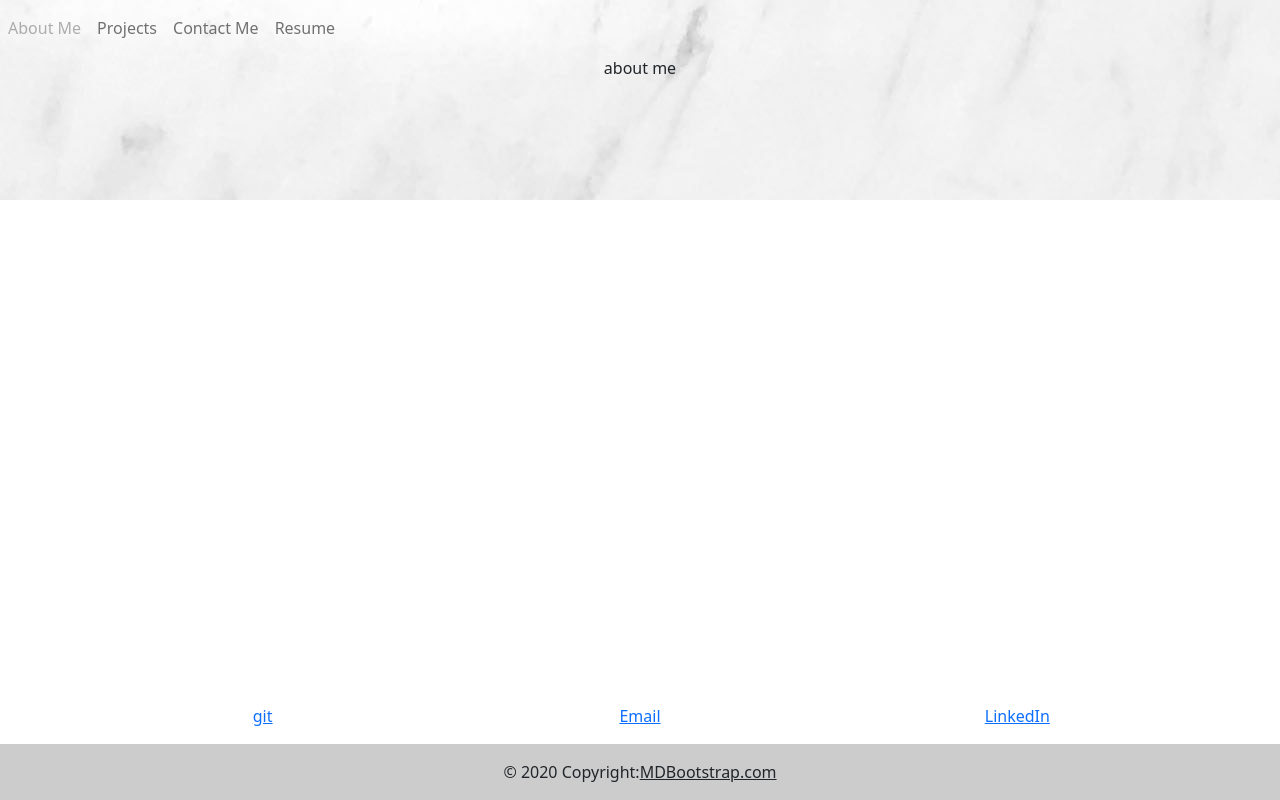
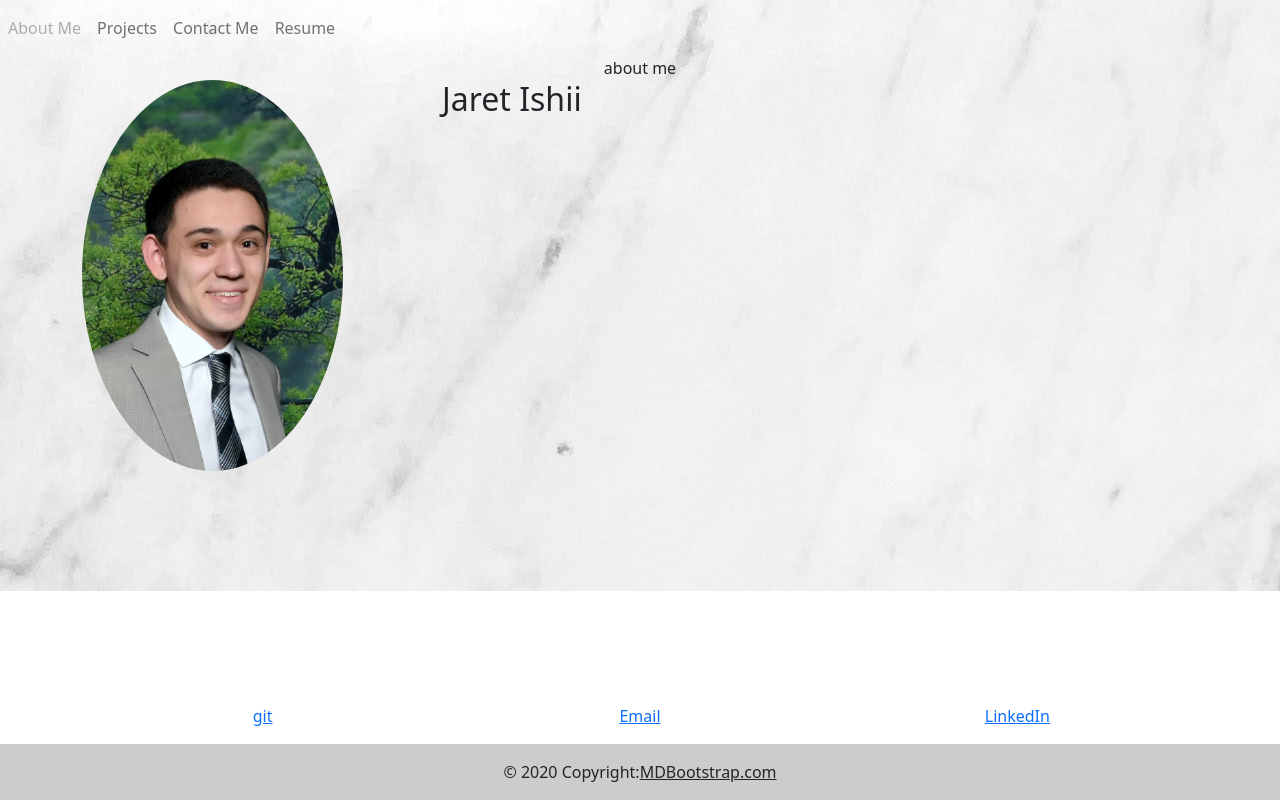
Before and after one commit to smudge121/React-Portfolio, a React (Create React App) app in the folder portfolio/: page / in a window 1280 px wide. Built offline with nearby package versions, Linux system fonts and the light colour scheme; a web font is replaced by a local one.

Commit message:
started styling about me

```diff
--- a/portfolio/src/App.css
+++ b/portfolio/src/App.css
@@ -58,3 +58,12 @@
 .icon {
   width: 24px;
 }
+
+.about-img {
+  width: 256px;
+}
+
+.text-left {
+  text-align: left;
+  padding-left: 75px;
+}
--- a/portfolio/src/components/sections/AboutMe.js
+++ b/portfolio/src/components/sections/AboutMe.js
@@ -1,10 +1,21 @@
 import React, { useState } from 'react';
+import headshot from "../../assets/JIshii.jpg"
 
 function AboutMe({isActive}){
     return (
         <div>
         {isActive ? (
-          <div>about me</div>
+          <div>about me
+            <div className='container'>
+              <div className='row d-flex'>
+                <img src={headshot} className = "about-img rounded-circle col-3" />
+                <div className='col-9'>
+                  <h2 className='text-left'>Jaret Ishii</h2>
+                </div>
+
+              </div>
+            </div>
+          </div>
         ) : (
           <div></div>
         )}
```
Also changed, not shown: portfolio/src/assets/JIshii.jpg (added), 1 other file (tests, documents, lock files or other folders).
